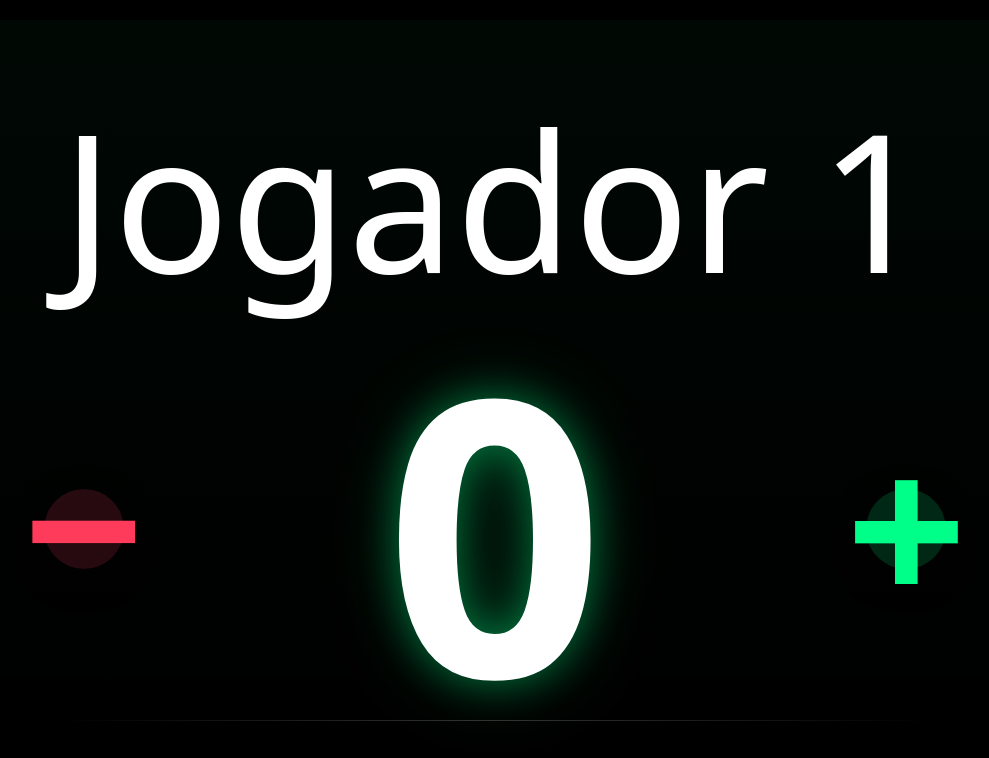
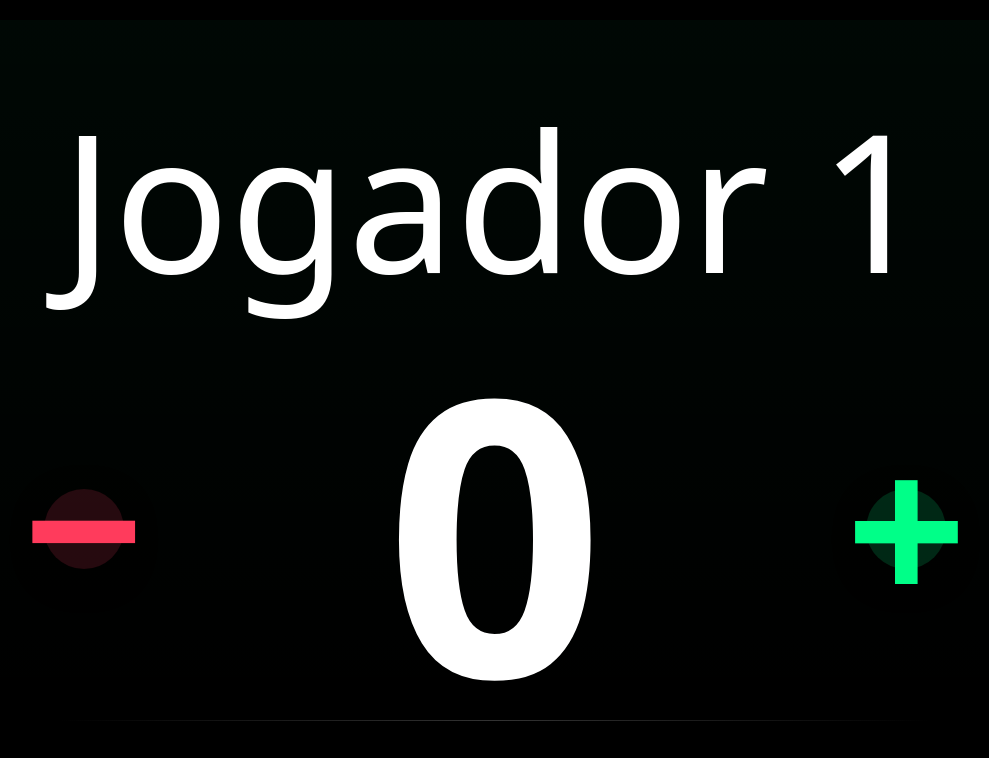
Before and after one commit to julianobressan/tentos, a plain HTML site: page index.html in a window 1280 px wide. Shown: the top 758 px of the page, without its empty margins (145-1134 px from the left). Drawn offline with Linux system fonts and the light colour scheme; a web font is replaced by a local one.

Commit message:
Remove text shadow from header styles
Removed text shadow effect from the header styles.

```diff
--- a/index.html
+++ b/index.html
@@ -122,7 +122,6 @@
             line-height: 1;
             min-width: 38vw;
             text-align: center;
-            text-shadow: 0 0 40px rgba(0, 255, 136, 0.4), 0 0 80px rgba(0, 255, 136, 0.2);
             user-select: none;
         }
 
```
